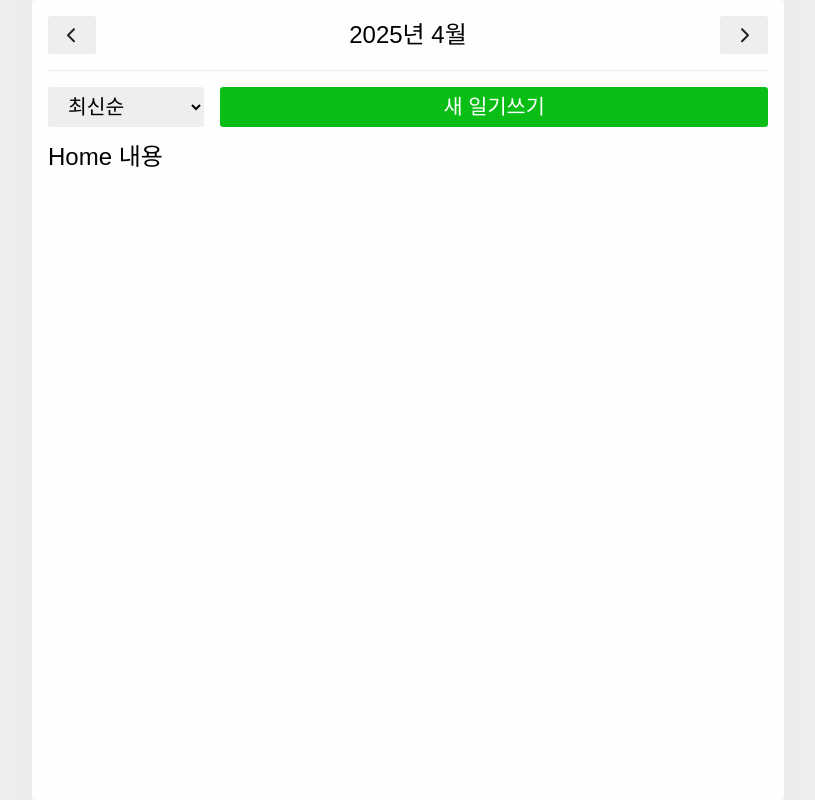
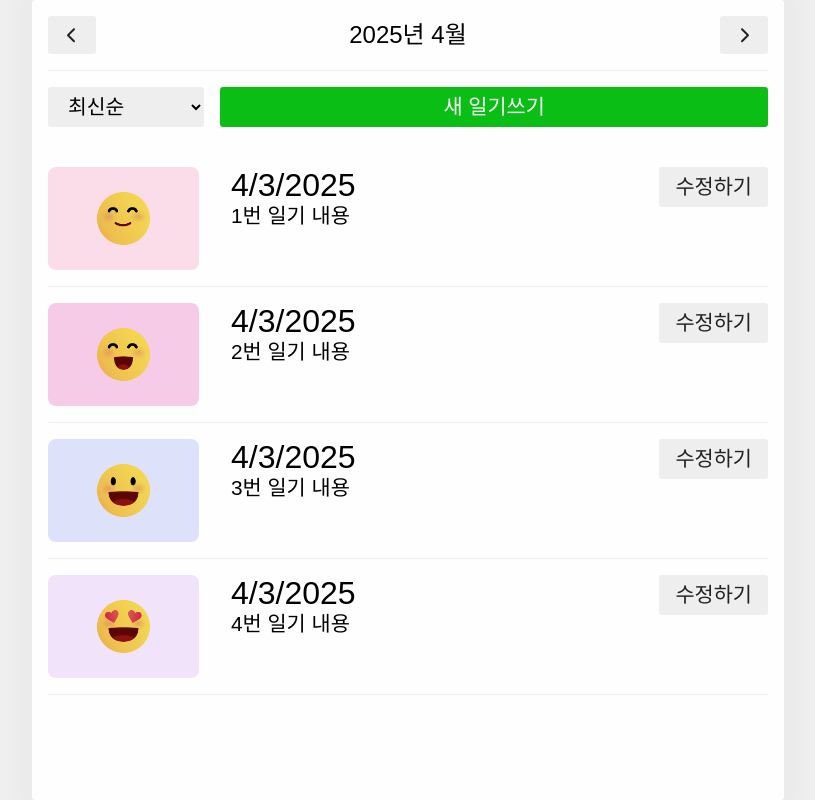
Before and after one commit to hotteokButler/my_diary, a React (Vite) app in the folder my_diary/: page / in a window 1280 px wide. Shown: the whole page, without its empty margins (232-1047 px from the left). Built offline with nearby package versions, Linux system fonts and the light colour scheme; a web font is replaced by a local one.

Commit message:
Style : home diary list

```diff
--- a/my_diary/src/App.jsx
+++ b/my_diary/src/App.jsx
@@ -7,8 +7,8 @@ import Home from './pages/Home';
 import NewDiary from './pages/NewDiary';
 import NotFound from './pages/NotFound';
 import { mockData, reducer } from './stores/diary_reducer';
-import ProvideDiaryDispatchContext from './stores/DiaryDispatchContext';
-import ProvideDiaryContext from './stores/DiaryStateContext';
+import { ProvideDiaryDispatchContext } from './stores/DiaryDispatchContext';
+import { ProvideDiaryContext } from './stores/DiaryStateContext';
 
 function App() {
   const [data, dispatch] = useReducer(reducer, mockData);
--- /dev/null
+++ b/my_diary/src/components/DiaryList/diaryList.styled.js
@@ -0,0 +1,58 @@
+import styled from 'styled-components';
+
+export const DiaryListWrap = styled.ul`
+  position: relative;
+  padding: 0;
+`;
+
+export const DiaryList = styled.li`
+  display: flex;
+  gap: 1rem;
+  padding: 1rem 0;
+  border-bottom: 1px solid #efefef;
+`;
+
+export const DiaryImg = styled.div`
+  flex: 1;
+  border-radius: 0.5rem;
+  overflow: hidden;
+  background-color: ${({ $color }) => ($color ? $color : '#feffe8')};
+  padding: 0.5em 1.5em;
+  display: flex;
+  align-items: center;
+  justify-content: center;
+  img {
+    width: 100%;
+    object-fit: cover;
+  }
+`;
+
+export const DiaryLiContents = styled.div`
+  display: flex;
+  justify-content: space-between;
+  align-items: flex-start;
+  flex: 7;
+  div {
+    display: flex;
+    flex-direction: column;
+    flex: auto;
+    padding: 0 1rem;
+    p {
+      margin: 0;
+    }
+    & p:first-child {
+      font-size: 2rem;
+    }
+    & p:last-child {
+      font-size: 1.3rem;
+    }
+  }
+`;
+
+export const NoDiaryList = styled.div`
+  display: flex;
+  align-items: center;
+  justify-content: center;
+  font-size: 2rem;
+  font-weight: bold;
+`;
--- /dev/null
+++ b/my_diary/src/components/DiaryList/index.jsx
@@ -0,0 +1,36 @@
+import { useNavigate } from 'react-router';
+
+import getEmotionImages from '../../util/get-emotion-images';
+import getRandomPastelColor from '../../util/get-random-pastel-color';
+import Button from '../Button';
+import * as S from './diaryList.styled';
+
+function DiaryList({ diaryList }) {
+  const navigate = useNavigate();
+
+  if (!diaryList || diaryList.length < 1) {
+    return <S.NoDiaryList>등록된 다이어리가 없습니다.</S.NoDiaryList>;
+  }
+
+  return (
+    <S.DiaryListWrap>
+      {diaryList &&
+        diaryList.map((list) => (
+          <S.DiaryList key={list.id}>
+            <S.DiaryImg $color={getRandomPastelColor()}>
+              <img src={getEmotionImages(list.emotionID)} alt="" />
+            </S.DiaryImg>
+            <S.DiaryLiContents>
+              <div>
+                <p>{new Date(list.createdDate).toLocaleDateString()}</p>
+                <p>{list.content}</p>
+              </div>
+              <Button onClick={() => navigate(`/edit/${list.id}`)} text="수정하기" />
+            </S.DiaryLiContents>
+          </S.DiaryList>
+        ))}
+    </S.DiaryListWrap>
+  );
+}
+
+export default DiaryList;
--- a/my_diary/src/pages/Home/index.jsx
+++ b/my_diary/src/pages/Home/index.jsx
@@ -1,15 +1,22 @@
-import React from 'react';
+import { useContext } from 'react';
 
+import DiaryList from '../../components/DiaryList';
 import MainLayout from '../../layout/MainLayout';
+import { DiaryStateContext } from '../../stores/DiaryStateContext';
 
 function Home() {
   const date = new Date();
   const today = `${date.getFullYear()}년 ${date.getMonth() + 1}월`;
+  const data = useContext(DiaryStateContext);
 
   const headerData = {
     title: today,
   };
-  return <MainLayout headerData={headerData}>Home 내용</MainLayout>;
+  return (
+    <MainLayout headerData={headerData}>
+      <DiaryList diaryList={data} />
+    </MainLayout>
+  );
 }
 
 export default Home;
--- a/my_diary/src/stores/DiaryDispatchContext.jsx
+++ b/my_diary/src/stores/DiaryDispatchContext.jsx
@@ -1,9 +1,7 @@
 import { createContext } from 'react';
 
-const DiaryDispatchContext = createContext();
+export const DiaryDispatchContext = createContext();
 
-function ProvideDiaryDispatchContext({ children, dispatchFn }) {
+export function ProvideDiaryDispatchContext({ children, dispatchFn }) {
   return <DiaryDispatchContext.Provider value={dispatchFn}>{children}</DiaryDispatchContext.Provider>;
 }
-
-export default ProvideDiaryDispatchContext;
--- a/my_diary/src/stores/DiaryStateContext.jsx
+++ b/my_diary/src/stores/DiaryStateContext.jsx
@@ -1,9 +1,7 @@
 import { createContext } from 'react';
 
-const DiaryStateContext = createContext();
+export const DiaryStateContext = createContext();
 
-function ProvideDiaryContext({ children, data }) {
+export function ProvideDiaryContext({ children, data }) {
   return <DiaryStateContext.Provider value={data}>{children}</DiaryStateContext.Provider>;
 }
-
-export default ProvideDiaryContext;
--- a/my_diary/src/stores/diary_reducer.js
+++ b/my_diary/src/stores/diary_reducer.js
@@ -1,7 +1,8 @@
 export const mockData = [
-  { id: 1, emotinoID: 1, createdDate: new Date().getTime(), content: '1번 일기 내용' },
-  { id: 2, emotinoID: 2, createdDate: new Date().getTime(), content: '2번 일기 내용' },
-  { id: 3, emotinoID: 3, createdDate: new Date().getTime(), content: '3번 일기 내용' },
+  { id: 1, emotionID: 1, createdDate: new Date().getTime(), content: '1번 일기 내용' },
+  { id: 2, emotionID: 2, createdDate: new Date().getTime(), content: '2번 일기 내용' },
+  { id: 3, emotionID: 3, createdDate: new Date().getTime(), content: '3번 일기 내용' },
+  { id: 4, emotionID: 4, createdDate: new Date().getTime(), content: '4번 일기 내용' },
 ];
 
 export const reducer = (state, action) => {
--- /dev/null
+++ b/my_diary/src/util/get-random-pastel-color.js
@@ -0,0 +1,8 @@
+const getRandomPastelColor = () => {
+  const hue = Math.floor(Math.random() * 360); // 0 ~ 359
+  const saturation = 70 + Math.random() * 10; // 70 ~ 80%
+  const lightness = 85 + Math.random() * 10; // 80 ~ 90%
+  return `hsl(${hue}, ${saturation}%, ${lightness}%)`;
+};
+
+export default getRandomPastelColor;
```
